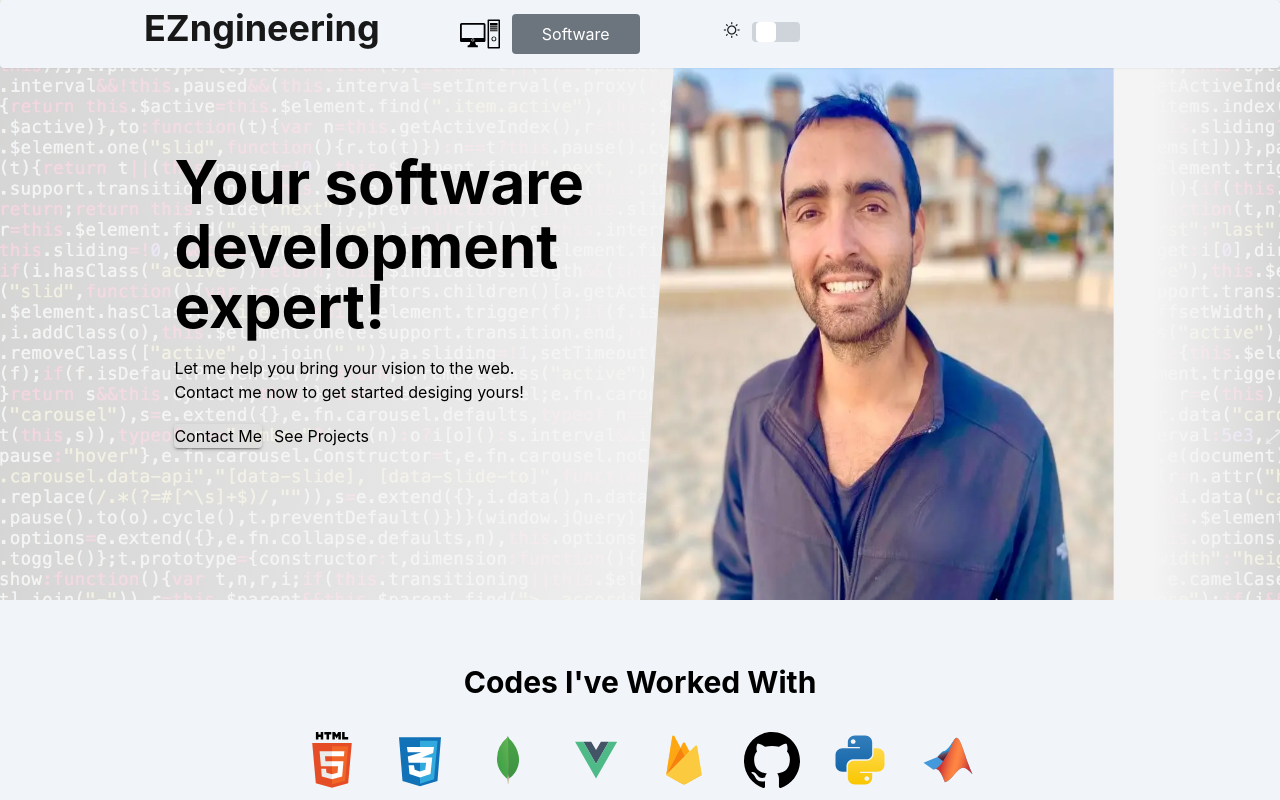
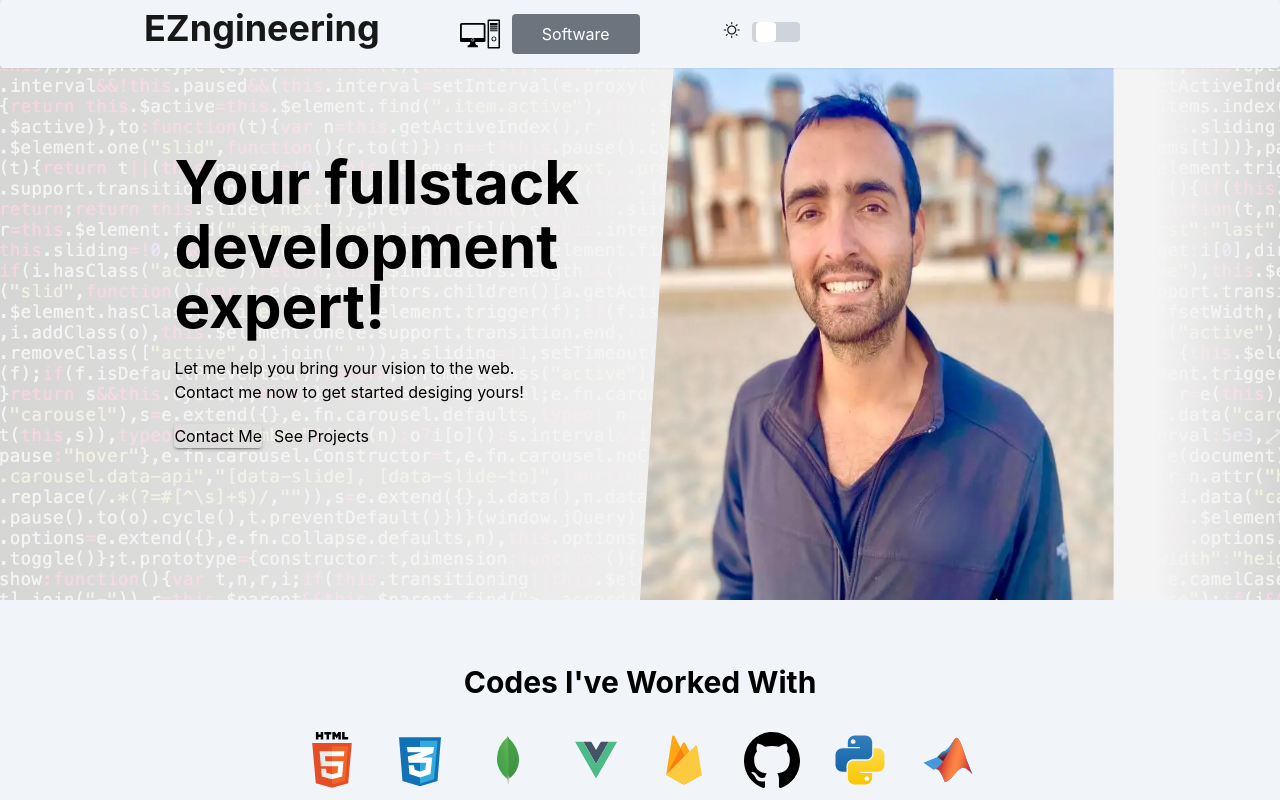
Before and after one commit to danielenriquez59/nuxt-portfolio, a Nuxt app: page / in a window 1280 px wide. Shown: the top 800 px of the page. Built offline with nearby package versions, Linux system fonts and the light colour scheme.

Commit message:
minor edit

```diff
--- a/components/TheHero.vue
+++ b/components/TheHero.vue
@@ -11,7 +11,7 @@
                             <h1 class="mb-5 ">engineering expert!</h1>
                         </div>
                         <div v-else>
-                            <h1 class="block ">Your software </h1>
+                            <h1 class="block ">Your fullstack </h1>
                             <h1 class="text-primary mb-5 ">development expert!</h1>
                         </div>
                     </transition>
```
